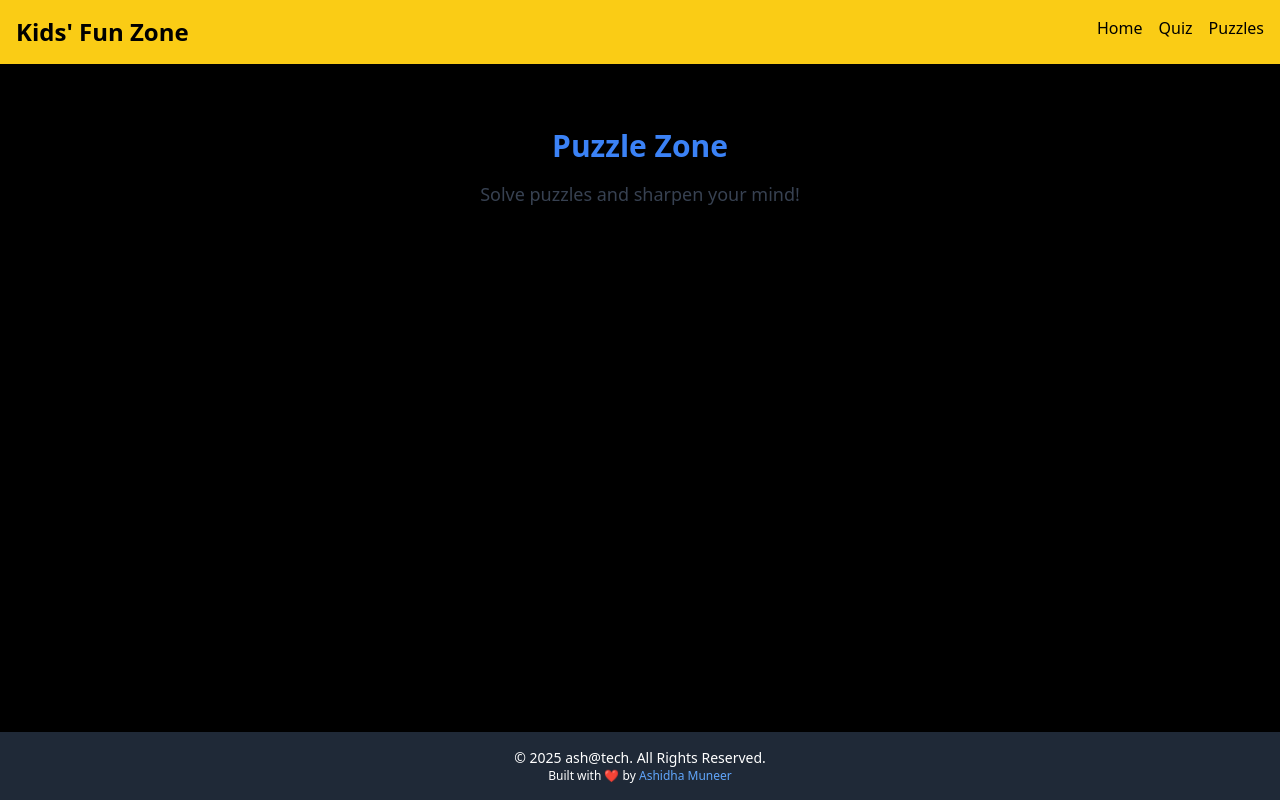
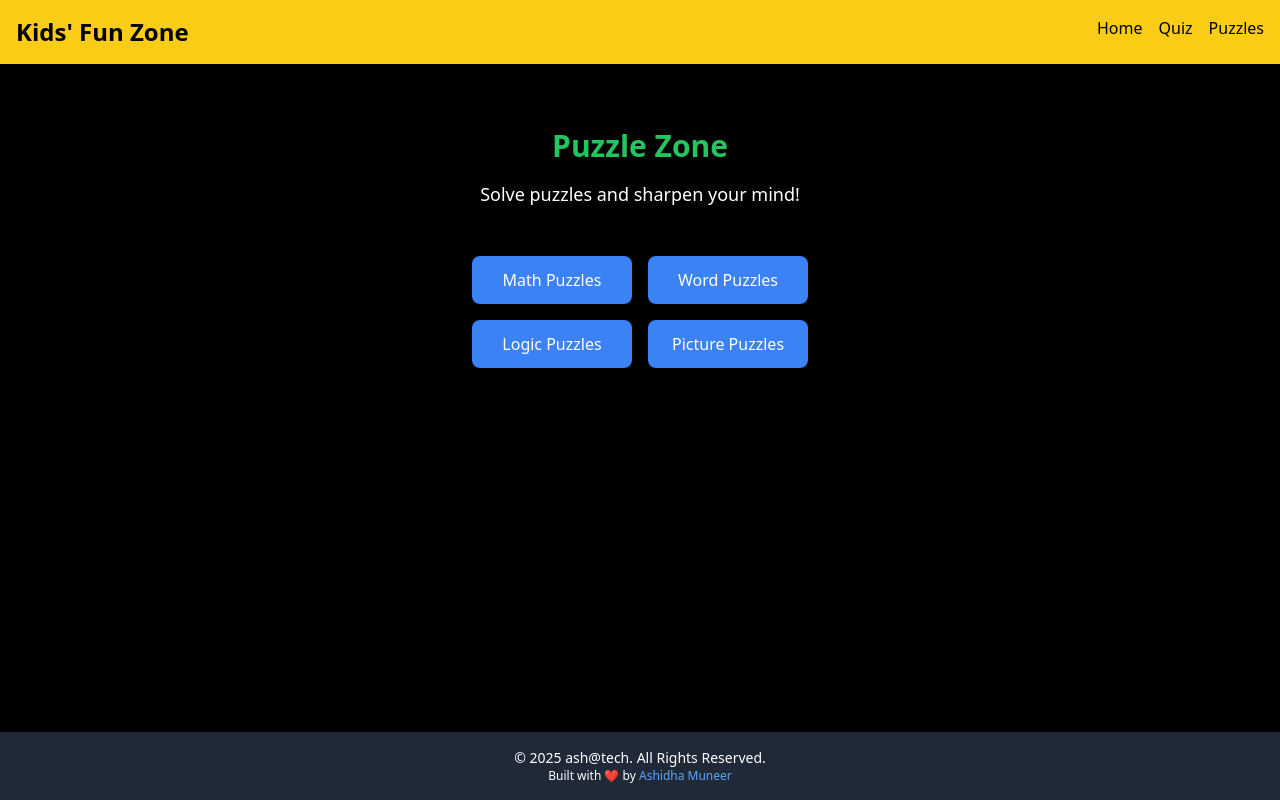
Before and after one commit to ashidhamuneer123/kids_fun_app, a React (Vite) app: page /puzzle in a window 1280 px wide. Built offline with nearby package versions, Linux system fonts and the light colour scheme.

Commit message:
puzzle feature started,category setting done

```diff
--- a/src/App.jsx
+++ b/src/App.jsx
@@ -2,6 +2,7 @@ import Navbar from "./components/Navbar";
 import Home from './pages/Home';
 import Quiz from './pages/Quiz';
 import Puzzle from './pages/Puzzle';
+import PuzzleGame from './pages/PuzzleGame';
 import { Routes, Route } from 'react-router-dom';
 import Footer from "./components/Footer";
 
@@ -14,6 +15,7 @@ function App() {
           <Route path="/" element={<Home />} />
           <Route path="/quiz" element={<Quiz />} />
           <Route path="/puzzle" element={<Puzzle />} />
+          <Route path="/puzzle-game/:category/:puzzleName" component={PuzzleGame} />
         </Routes>
       </main>
       <Footer />
--- a/src/pages/Puzzle.jsx
+++ b/src/pages/Puzzle.jsx
@@ -1,14 +1,83 @@
-import React from 'react'
+import React, { useState } from 'react';
+import { useNavigate } from 'react-router-dom'; // Use useNavigate for navigation
 
 const Puzzle = () => {
+  const [selectedCategory, setSelectedCategory] = useState(null);
+  const navigate = useNavigate(); // Initialize useNavigate
+
+  const categories = [
+    { id: 'math', name: 'Math Puzzles' },
+    { id: 'word', name: 'Word Puzzles' },
+    { id: 'logic', name: 'Logic Puzzles' },
+    { id: 'picture', name: 'Picture Puzzles' },
+  ];
+
+  const puzzleData = {
+    math: ['Puzzle 1', 'Puzzle 2', 'Puzzle 3'],
+    word: ['Word Puzzle 1', 'Word Puzzle 2'],
+    logic: ['Logic Puzzle 1', 'Logic Puzzle 2', 'Logic Puzzle 3'],
+    picture: ['Picture Puzzle 1', 'Picture Puzzle 2'],
+  };
+
+  const handleCategoryClick = (categoryId) => {
+    setSelectedCategory(categoryId);
+  };
+
+  const handlePuzzleClick = (puzzleName) => {
+    // Navigate to PuzzleGame with selected puzzle
+    navigate(`/puzzle-game/${selectedCategory}/${puzzleName}`); // Use navigate instead of history.push
+  };
+
   return (
     <div className="text-center py-12">
-    <h1 className="text-3xl font-bold text-blue-500">Puzzle Zone</h1>
-    <p className="text-lg text-gray-700 mt-4">
+      <h1 className="text-3xl font-bold text-green-500">Puzzle Zone</h1>
+      <p className="text-lg text-white mt-4">
         Solve puzzles and sharpen your mind!
-    </p>
-</div>
-  )
-}
+      </p>
 
-export default Puzzle
+      {/* Category Selection Section */}
+      {!selectedCategory ? (
+        <div className="flex flex-col items-center space-y-4">
+          <h2 className="text-2xl font-bold">Choose a Puzzle Category</h2>
+          <div className="grid grid-cols-2 gap-4">
+            {categories.map((category) => (
+              <button
+                key={category.id}
+                onClick={() => handleCategoryClick(category.id)}
+                className="bg-blue-500 text-white py-3 px-6 rounded-lg hover:bg-blue-700 transition-all"
+              >
+                {category.name}
+              </button>
+            ))}
+          </div>
+        </div>
+      ) : (
+        // Display puzzles based on selected category
+        <div className="w-full max-w-3xl bg-white rounded-lg shadow-lg p-6 mt-6 mx-auto">
+          <h2 className="text-3xl font-bold text-center text-blue-600 capitalize">
+            {selectedCategory} Puzzles
+          </h2>
+          <div className="mt-6 grid grid-cols-1 sm:grid-cols-2 lg:grid-cols-3 gap-6">
+            {puzzleData[selectedCategory]?.map((puzzle, index) => (
+              <div
+                key={index}
+                onClick={() => handlePuzzleClick(puzzle)}
+                className="cursor-pointer bg-gray-100 p-4 rounded-lg shadow-sm text-gray-800 hover:bg-gray-200 transition-all"
+              >
+                {puzzle}
+              </div>
+            ))}
+          </div>
+          <button
+            onClick={() => setSelectedCategory(null)}
+            className="mt-6 bg-blue-500 text-white py-2 px-4 rounded-lg hover:bg-blue-700 transition-all"
+          >
+            Back to Categories
+          </button>
+        </div>
+      )}
+    </div>
+  );
+};
+
+export default Puzzle;
--- /dev/null
+++ b/src/pages/PuzzleGame.jsx
@@ -0,0 +1,32 @@
+import React from 'react';
+import { useParams, useNavigate } from 'react-router-dom'; // Import useNavigate
+
+const PuzzleGame = () => {
+  const { category, puzzleName } = useParams(); // Retrieve category and puzzle from URL params
+  const navigate = useNavigate(); // Initialize useNavigate
+
+  const handleBack = () => {
+    navigate('/puzzle'); // Navigate back to the puzzle categories page
+  };
+
+  return (
+    <div className="text-center py-12">
+      <h1 className="text-3xl font-bold text-blue-500">{category} - {puzzleName}</h1>
+      <p className="text-lg text-white mt-4">
+        Game content for {puzzleName} goes here.
+      </p>
+
+      {/* Add puzzle game logic here */}
+      <div className="mt-6">
+        <button
+          onClick={handleBack}
+          className="bg-blue-500 text-white py-2 px-4 rounded-lg hover:bg-blue-700 transition-all"
+        >
+          Back to Puzzles
+        </button>
+      </div>
+    </div>
+  );
+};
+
+export default PuzzleGame;
--- a/src/pages/Quiz.jsx
+++ b/src/pages/Quiz.jsx
@@ -12,6 +12,7 @@ const Quiz = () => {
         { id: 'sports', name: 'Sports' },
         { id: 'mathematics', name: 'Mathematics' },
         { id: 'computer', name: 'Computer' },
+        {id:'english_quiz',name:'English'}
     ];
 
     const handleCategoryClick = (categoryId) => {
--- a/src/pages/quizData.js
+++ b/src/pages/quizData.js
@@ -175,4 +175,27 @@ export const quizData = {
         // Add more questions up to 50
 
     ],
+    english_quiz: [
+      { question: "Which word is correct? I saw ___ cat.", options: ["a", "an", "the", "none"], correctAnswer: "a" },
+      { question: "Which word is correct? She has ___ apple.", options: ["a", "an", "the", "none"], correctAnswer: "an" },
+      { question: "What is the plural of 'child'?", options: ["childs", "children", "childes", "childs'"], correctAnswer: "children" },
+      { question: "Which of these is an adjective?", options: ["quickly", "happy", "run", "the"], correctAnswer: "happy" },
+      { question: "Which sentence is correct?", options: ["She is more smarter", "She is smarter", "She is most smarter", "She is smartest"], correctAnswer: "She is smarter" },
+      { question: "What is the opposite of 'big'?", options: ["small", "tall", "fast", "long"], correctAnswer: "small" },
+      { question: "Choose the correct preposition: The book is ___ the table.", options: ["on", "in", "under", "next"], correctAnswer: "on" },
+      { question: "Which sentence uses 'a' correctly?", options: ["I have a dog.", "I have an dog.", "I have the dog.", "I have dog."], correctAnswer: "I have a dog." },
+      { question: "Which sentence uses 'an' correctly?", options: ["I saw a elephant.", "I saw an elephant.", "I saw the elephant.", "I saw elephant."], correctAnswer: "I saw an elephant." },
+      { question: "Which is a verb?", options: ["run", "blue", "quickly", "soft"], correctAnswer: "run" },
+      { question: "Choose the correct preposition: The cat is ___ the chair.", options: ["on", "under", "in", "above"], correctAnswer: "under" },
+      { question: "What is the opposite of 'fast'?", options: ["slow", "quick", "long", "tall"], correctAnswer: "slow" },
+      { question: "Which of these is a noun?", options: ["walk", "happily", "dog", "swim"], correctAnswer: "dog" },
+      { question: "Which word completes this sentence? He is ___ student.", options: ["a", "an", "the", "none"], correctAnswer: "a" },
+      { question: "Choose the correct sentence.", options: ["She are happy.", "She is happy.", "She be happy.", "She am happy."], correctAnswer: "She is happy." },
+      { question: "Which is the correct word? I ___ going to the park.", options: ["is", "am", "are", "be"], correctAnswer: "am" },
+      { question: "What is the past tense of 'eat'?", options: ["ate", "eats", "eaten", "eating"], correctAnswer: "ate" },
+      { question: "Which word is a preposition?", options: ["under", "happy", "run", "big"], correctAnswer: "under" },
+      { question: "Which sentence is correct?", options: ["They is playing.", "They are playing.", "They be playing.", "They am playing."], correctAnswer: "They are playing." },
+      { question: "Choose the correct word: The cat is ___ the box.", options: ["on", "in", "under", "next"], correctAnswer: "in" }
+  ]
+
 };
```
